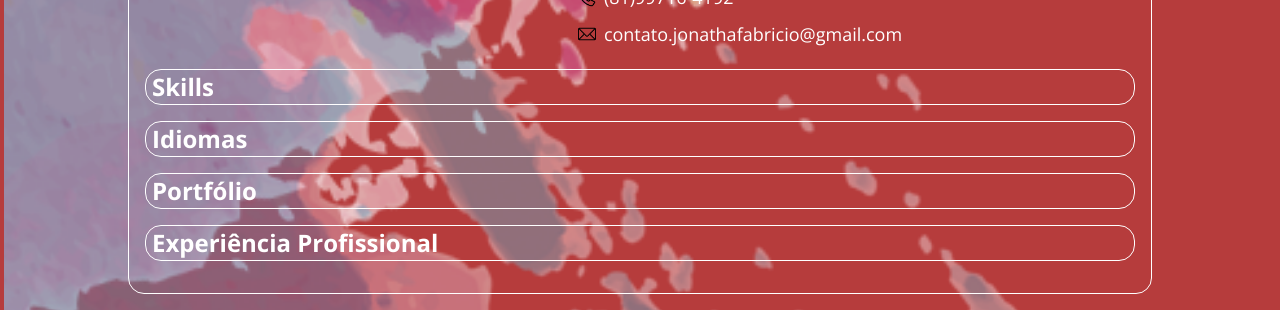
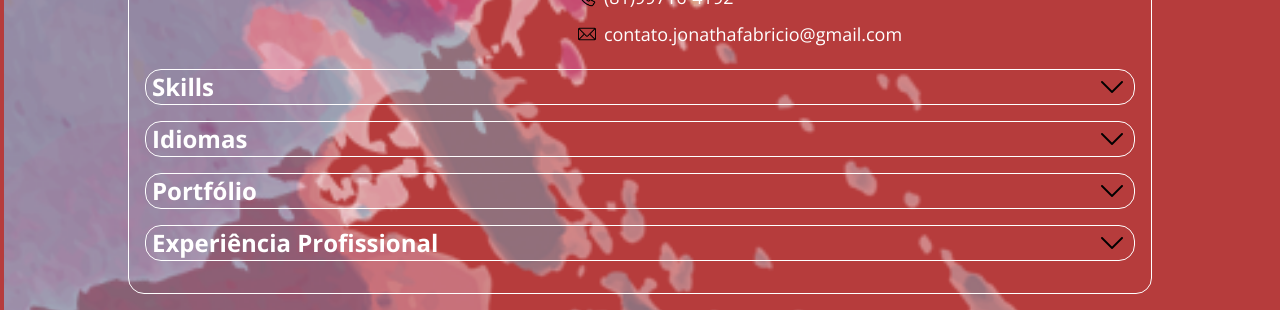
Before and after one commit to jonathafabricio/meus-projetos, a plain HTML site: page index.html in a window 1280 px wide. Shown: the part 317-627 px from the top of the page. Drawn offline with nearby package versions, Linux system fonts and the light colour scheme; files that its build step writes are made by us from their sources; files whose address does not match are found by name.

Commit message:
portfolio v4

```diff
--- a/assets/css/acordeon.css
+++ b/assets/css/acordeon.css
@@ -43,7 +43,7 @@
     height: 2rem;
     background-repeat: no-repeat;
     background-size: contain;
-    background-image: url(assets/img/icones/arrow3.png);
+    background-image: url('../img/icones/arrow3.png');
     transition: .25s;
 }
 
--- a/index.html
+++ b/index.html
@@ -8,8 +8,8 @@
     <link rel="preconnect" href="https://fonts.googleapis.com">
     <link rel="preconnect" href="https://fonts.gstatic.com" crossorigin>
     <link href="https://fonts.googleapis.com/css2?family=Open+Sans:wght@300;400;500;600;700;800&display=swap" rel="stylesheet">
-    <link rel="stylesheet" href=".assets/css/header.css">
-    <link rel="stylesheet" href=".assets/css/global.css">
+    <link rel="stylesheet" href="assets/css/header.css">
+    <link rel="stylesheet" href="assets/css/global.css">
     <link rel="stylesheet" href="assets/css/acordeon.css">
     <link rel="stylesheet" href="assets/css/language.css">
     <link rel="stylesheet" href="assets/css/portfolio.css">
```
